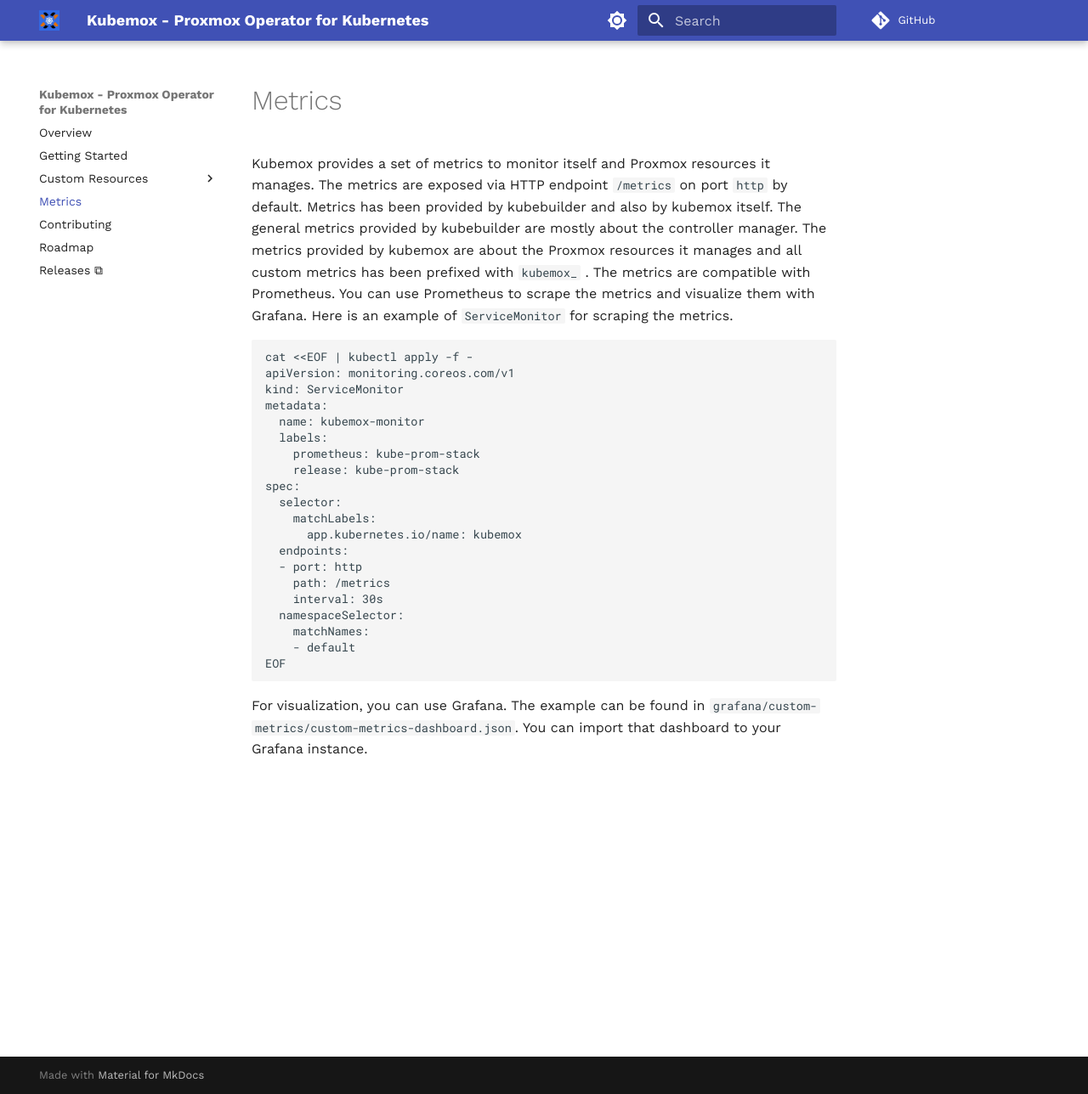
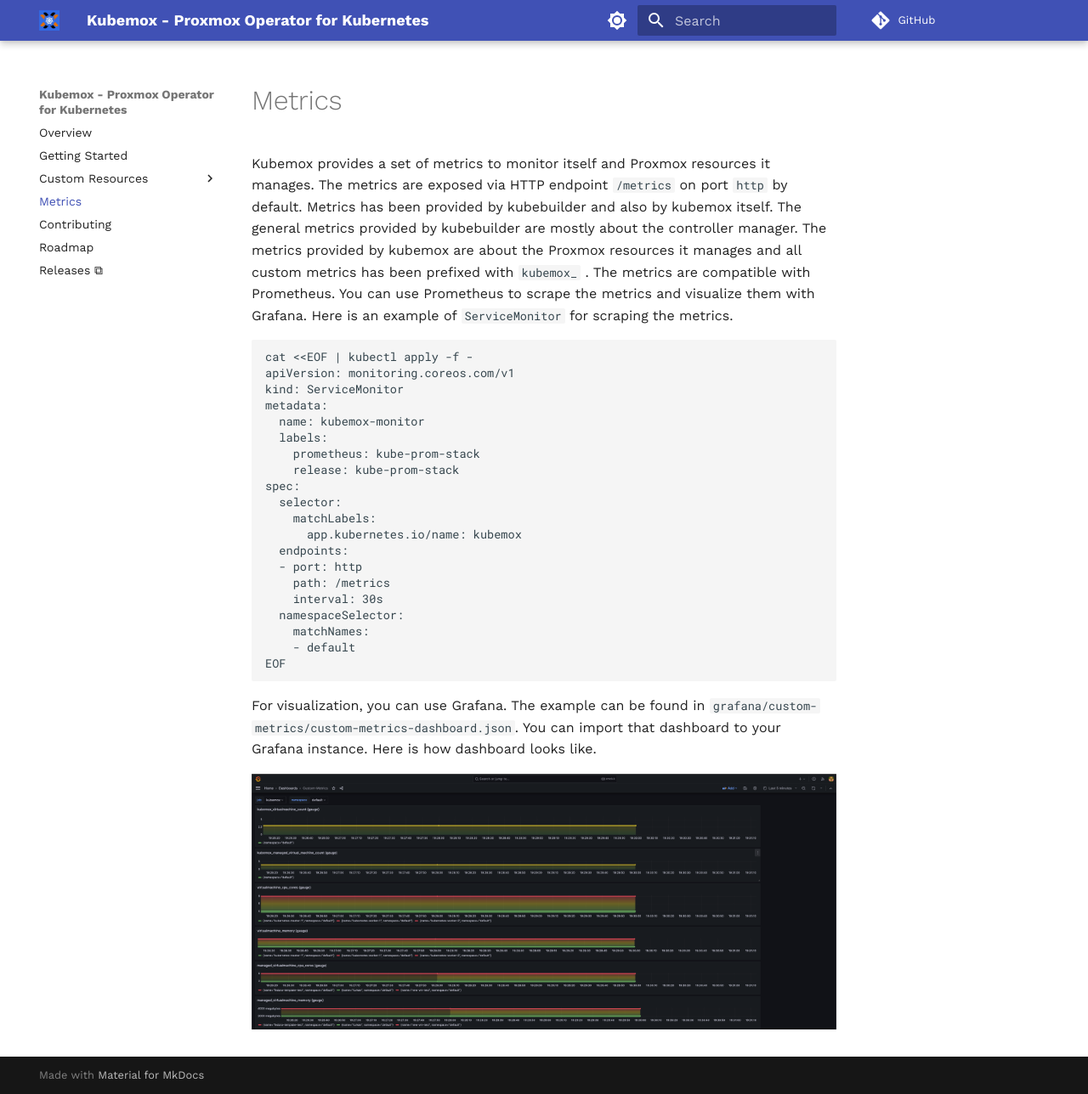
Before and after one commit to alperencelik/kubemox, an MkDocs documentation site: the page built from docs/metrics.md, in a window 1280 px wide and 1288 px high. Shown: the whole window at 85% size. Built offline with MkDocs 1.6.1 and Material for MkDocs 9.7.7, drawn with Linux system fonts in a browser that asks for light colours; comment, search, counter and statistics services are not loaded.

Commit message:
feat: Update metric docs

````diff
--- a/docs/metrics.md
+++ b/docs/metrics.md
@@ -25,4 +25,6 @@
 EOF
 ```
 
-For visualization, you can use Grafana. The example can be found in `grafana/custom-metrics/custom-metrics-dashboard.json`. You can import that dashboard to your Grafana instance.
+For visualization, you can use Grafana. The example can be found in `grafana/custom-metrics/custom-metrics-dashboard.json`. You can import that dashboard to your Grafana instance. Here is how dashboard looks like.
+
+![Custom Metrics Dashboard](images/grafana-dashboard.jpg)
````
Also changed, not shown: docs/images/grafana-dashboard.jpg (added).
